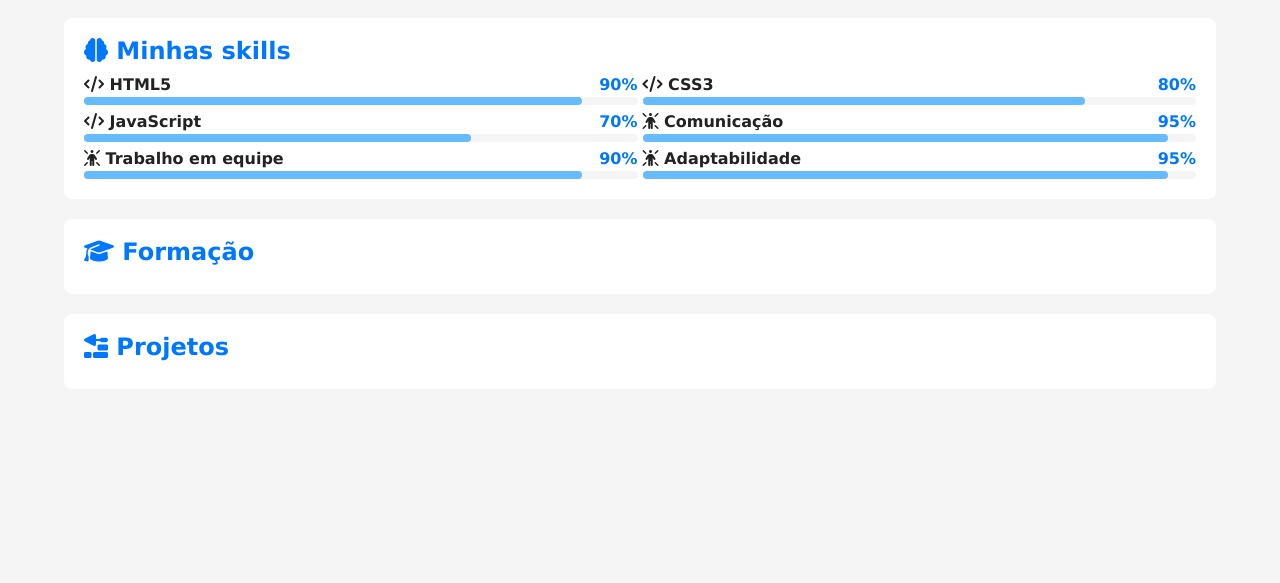
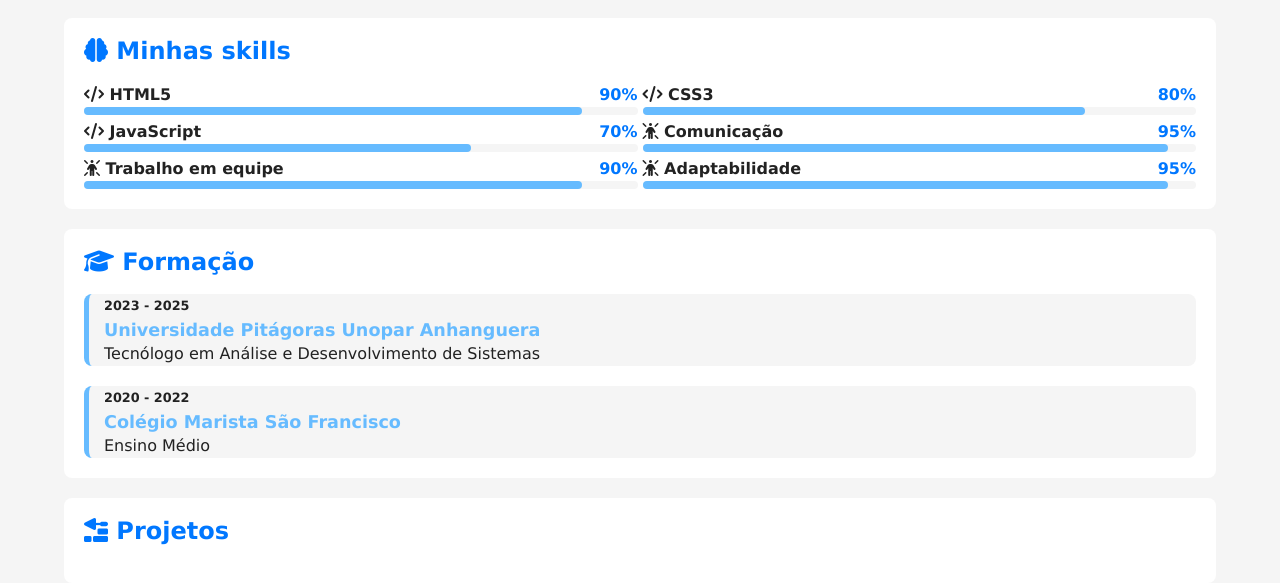
Before and after one commit to yshadow16/projeto-portfolio, a plain HTML site: page index.html in a window 1280 px wide. Shown: the part 449-1032 px from the top of the page. Before the commit the page ends 858 px from the top, so only its background shows below. Drawn offline with Linux system fonts and the light colour scheme.

Commit message:
área de formações

```diff
--- a/estilos/style.css
+++ b/estilos/style.css
@@ -124,7 +124,7 @@ article {
 
 article h2 {
   color: var(--destaque);
-  margin-bottom: 10px;
+  margin-bottom: 20px;
 }
 
 #skill-container {
@@ -162,6 +162,37 @@ article h2 {
   border-radius: 4px;
 }
 
+#formacao-container {
+  display: flex;
+  flex-direction: column-reverse;
+  gap: 20px;
+}
+
+#formacao-container .curso {
+  background-color: var(--fundo-principal);
+  border-radius: 8px;
+  border-left: 5px solid var(--destaque-inverso);
+  padding-left: 15px;
+  transition: border-width 0.5s, border-color 0.5s;
+}
+
+#formacao-container .curso:hover {
+  border-left-width: 15px;
+  border-color: var(--destaque);
+  cursor: pointer;
+}
+
+#formacao-container .periodo {
+  font-size: 0.8em;
+  font-weight: bold;
+  color: var(--texto);
+}
+
+#formacao-container .instituicao {
+  color: var(--destaque-inverso);
+  font-size: 1.1em;
+}
+
 @media screen and (min-width: 768px) {
   #skill-container {
     grid-template-columns: 1fr 1fr;
--- a/index.html
+++ b/index.html
@@ -136,6 +136,21 @@
 
             <article id="formacao">
                 <h2><i class="fa-solid fa-graduation-cap"></i> Formação</h2>
+
+                <div id="formacao-container">
+
+                    <div class="curso">
+                        <p class="periodo">2020 - 2022</p>
+                        <h3 class="instituicao">Colégio Marista São Francisco</h3>
+                        <p class="titulacao">Ensino Médio</p>
+                    </div>
+
+                    <div class="curso">
+                        <p class="periodo">2023 - 2025</p>
+                        <h3 class="instituicao">Universidade Pitágoras Unopar Anhanguera</h3>
+                        <p class="titulacao">Tecnólogo em Análise e Desenvolvimento de Sistemas</p>
+                    </div>
+                </div>
             </article> <!-- Fim article#formacao -->
 
             <article id="projetos">
```
